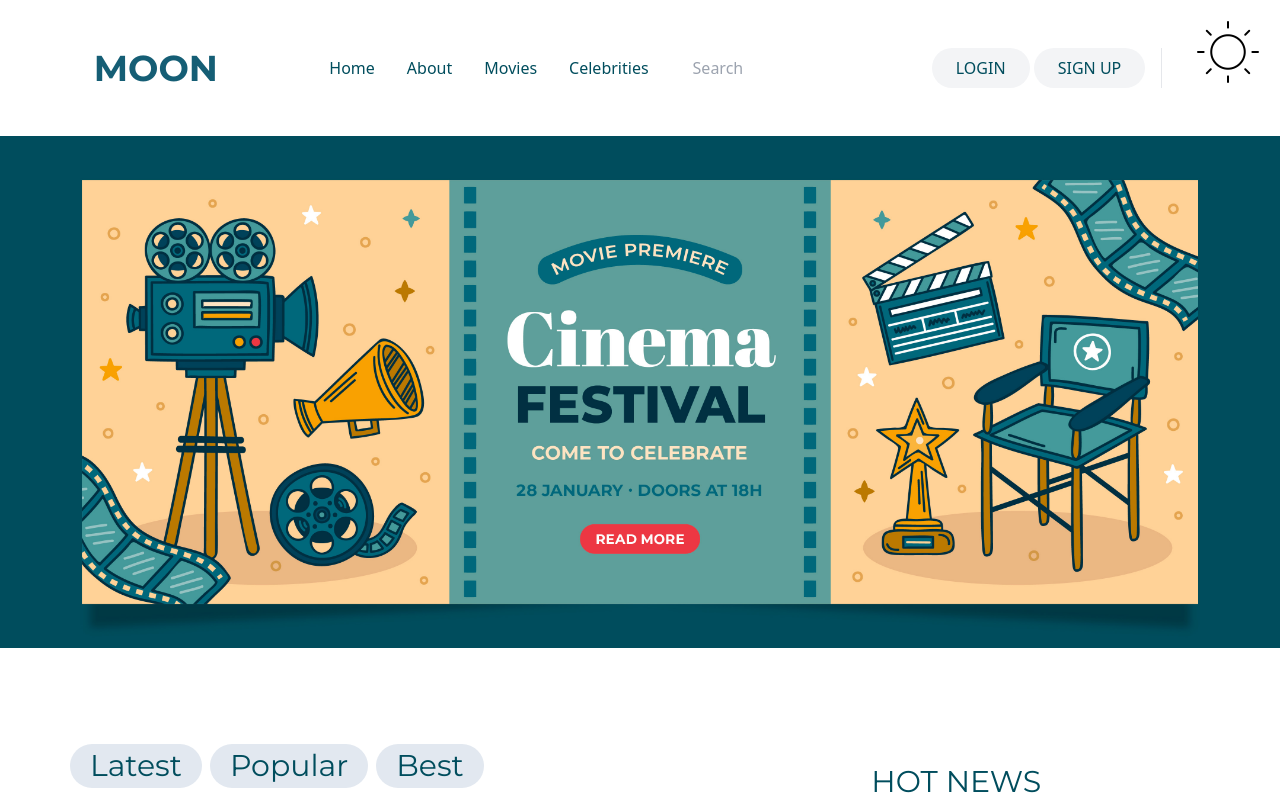
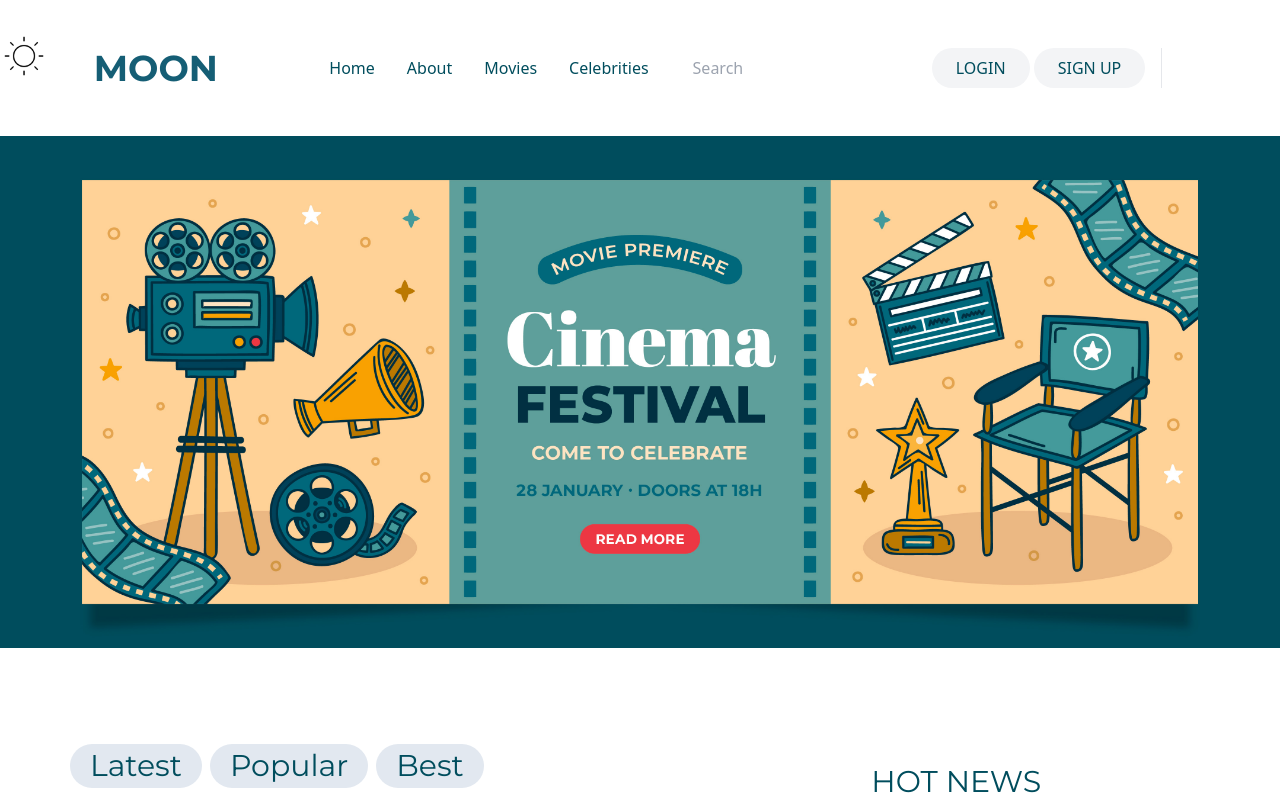
Before and after one commit to sedamer/TailwindProject, a website: page public/index.html in a window 1280 px wide. Shown: the top 803 px of the page. Drawn offline with nearby package versions, Linux system fonts and the light colour scheme; files that its build step writes are made by us from their sources; a web font is replaced by a local one.

Commit message:
tailwind

```diff
--- a/public/index.html
+++ b/public/index.html
@@ -22,7 +22,7 @@
 
 <body class="light">
     <!-- Dark Light Toggle -->
-    <div class="absolute top-5 right-5 cursor-pointer">
+    <div class="absolute top-9 left-1 cursor-pointer w-10">
         <img src="./images/day-mode.png" alt="" id="sun">
         <img src="./images/dark.png" alt="" class="hidden" id="moon">
 
```
Also changed, not shown: public/css/styles.css.
